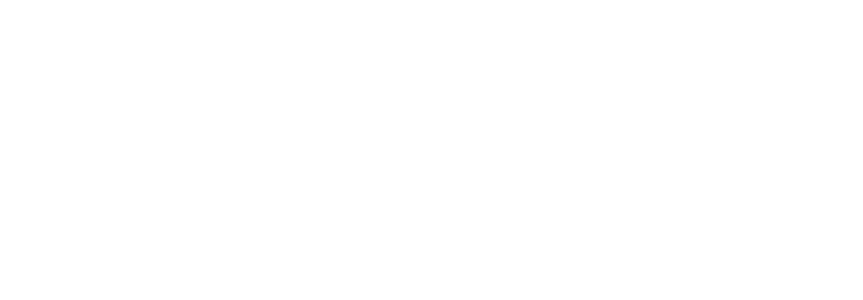
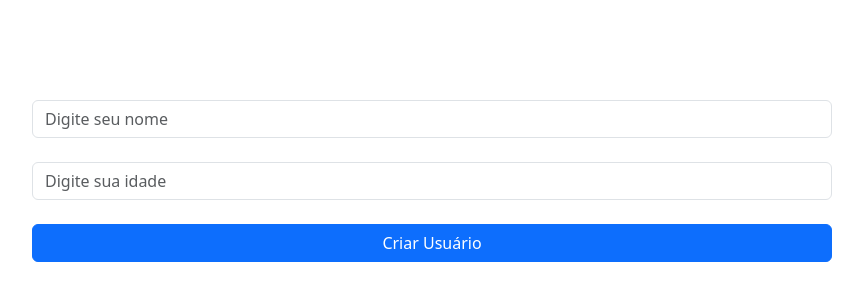
Before and after one commit to curioussdev/React_crud_app, a React (Create React App) app: page /create in a window 1280 px wide. Before the commit this address had no page. Shown: the part 140-440 px from the top of the page, without its empty margins (208-1071 px from the left). Built offline with nearby package versions, Linux system fonts and the light colour scheme.

Commit message:
create user

```diff
--- a/package.json
+++ b/package.json
@@ -12,6 +12,7 @@
     "react-dom": "^18.2.0",
     "react-router-dom": "^6.21.3",
     "react-scripts": "5.0.1",
+    "uuid": "^9.0.1",
     "web-vitals": "^2.1.4"
   },
   "scripts": {
--- a/src/App.js
+++ b/src/App.js
@@ -1,6 +1,7 @@
 import React from "react";
 
 import { Home } from "./components/Home";
+import { Create } from "./components/Create";
 
 import { BrowserRouter as Router, Route, Routes,  } from "react-router-dom";
 
@@ -10,6 +11,7 @@
       <Router>
         <Routes>
           <Route path="/" element={<Home />} />
+          <Route path="/create" element={<Create />} />
         </Routes>
       </Router>
     </div>
--- /dev/null
+++ b/src/components/Create.js
@@ -0,0 +1,62 @@
+import React, { Fragment, useState } from "react";
+import { Button, Form, FormControl } from "react-bootstrap";
+import 'bootstrap/dist/css/bootstrap.min.css';
+import { Link, useNavigate } from "react-router-dom";
+
+import userList from "../api/data";
+import { v4 as uuid } from "uuid";
+
+export function Create() {
+    const [name, setName] = useState('');
+    const [age, setAge] = useState('');
+
+    let history = useNavigate();
+
+    function handleSubmit(e) {
+        e.preventDefault();
+
+
+        const ids = uuid();
+        let uniqueId = ids.slice(0, 8);
+
+        let a = name;
+        let b = age;
+
+        userList.push({
+            id: uniqueId,
+            name: a,
+            age: b,
+        });
+
+        history('/');
+    }
+
+    return (
+        <div>
+
+            <Form className="d-grid gap-2" style={{ margin: "15rem" }}>
+                <Form.Group className="mb-3" controlId="formName" >
+                    <FormControl
+                        type="text"
+                        placeholder="Digite seu nome"
+                        required onChange={(e) => setName(e.target.value)}
+                    >
+                    </FormControl>
+                </Form.Group>
+
+                <Form.Group className="mb-3" controlId="formAge" >
+                    <FormControl
+                        type="text"
+                        placeholder="Digite sua idade"
+                        required onChange={(e) => setAge(e.target.value)}
+                    >
+                    </FormControl>
+                </Form.Group>
+                <Button onClick={(e) => handleSubmit} type="submit" >
+                    Criar Usuário
+                </Button>
+            </Form>
+
+        </div>
+    )
+}
--- a/src/components/Home.js
+++ b/src/components/Home.js
@@ -51,7 +51,9 @@
                                     <td>{item.idade}</td>
                                     <td>Lúcia aqui não</td>
                                     <td>
+                                        <Link to={`/edit`}>
                                         <Button onClick={() => alert(item.id)} variant="primary">Editar</Button>
+                                        </Link>
                                         &nbsp;
                                         <Button onClick={()=> handleDelte(item.id)} variant="danger">Excluir</Button>
                                     </td>
@@ -64,6 +66,12 @@
                     }
                 </tbody>
                 </Table>
+                <br>
+                </br>
+
+                <Link className="d-grid gap-2" to={"/create"}>
+                    <Button size="lg">Criar Usuário</Button>
+                </Link>
             </div>
 
         </Fragment>
```
Also changed, not shown: 1 other file (tests, documents, lock files or other folders).
